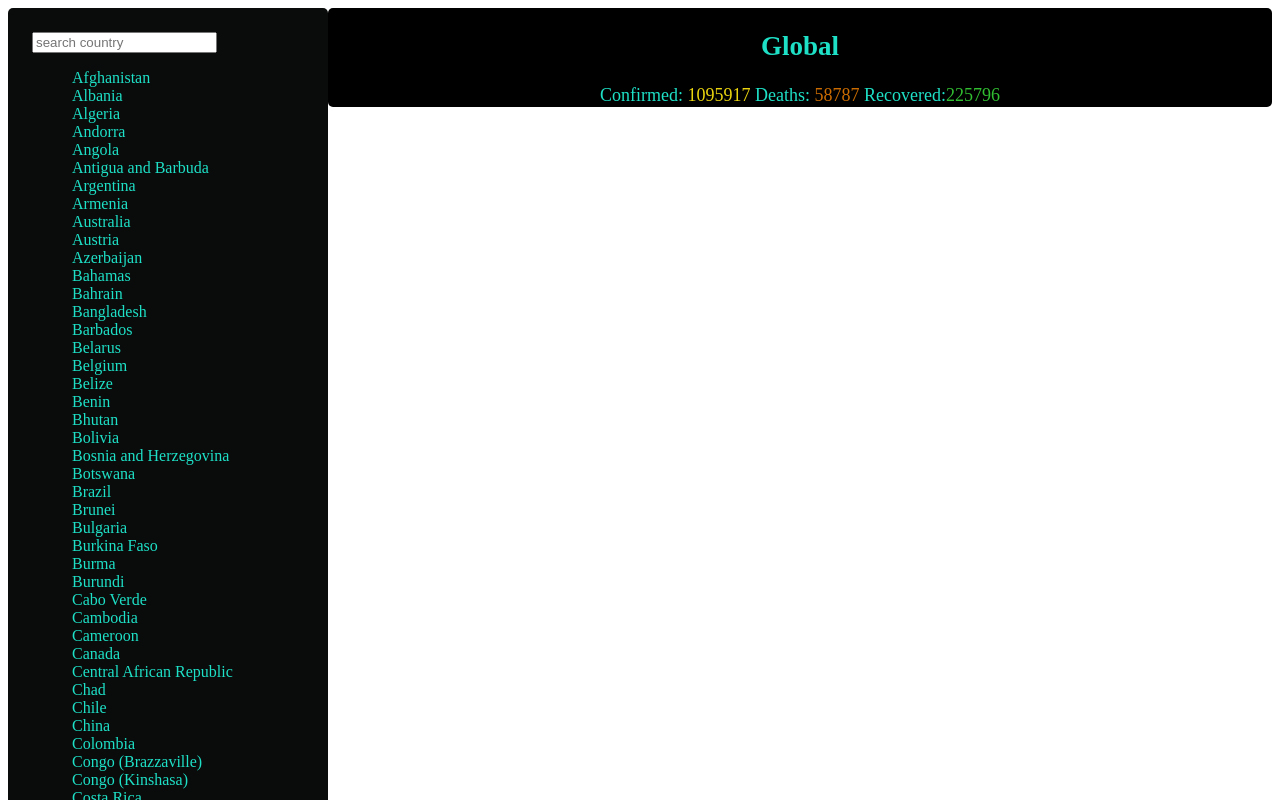
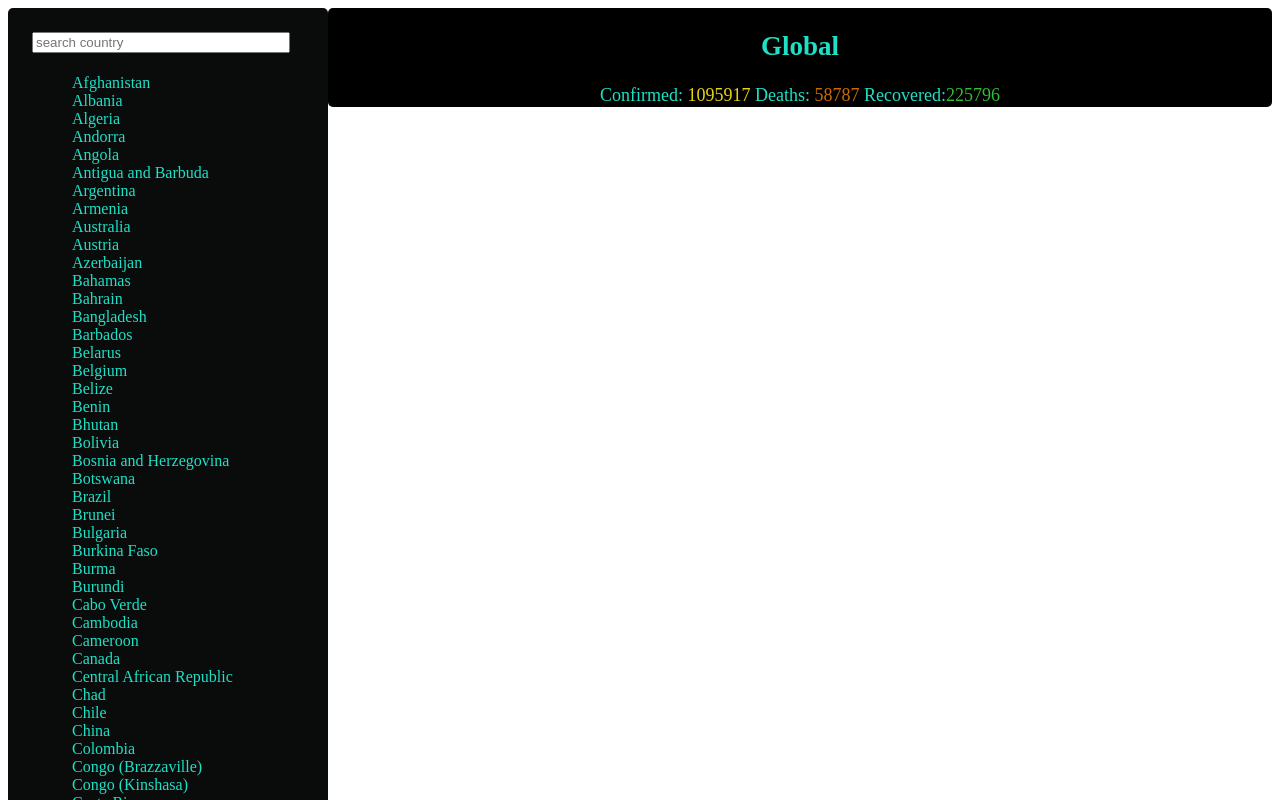
Before and after one commit to supriyaKrishnamurthy/covidTest, an Angular app: page / in a window 1280 px wide. Shown: the top 800 px of the page. Built offline with nearby package versions, Linux system fonts and the light colour scheme.

Commit message:
Removed scrolling for entire countryTab div and retained it only for countries div.So now while scrolling the search box remains intact,else previously even it would get scrolled

```diff
--- a/src/app/country-list/country-list.component.css
+++ b/src/app/country-list/country-list.component.css
@@ -1,6 +1,6 @@
 .countryTab{
     width:40vh;
-    padding: 24px 24px 0 24px;
+    padding: 24px 0 0 24px;
     box-sizing: border-box;
     background-color: rgb(10, 12, 12);
     float:left;
@@ -8,11 +8,13 @@
     flex-direction: column;
     max-height: 100vh;
     min-height: 100vh;
-    overflow:hidden;
-    overflow-y:scroll;
     border-radius: 5px;
 }
 
+.countries{
+    overflow:hidden;
+    overflow-y:scroll;
+}
 .countryList{
     list-style-type: none;
 }
@@ -20,6 +22,14 @@
 .area{
      color:#1ee0c6;
      font-size: medium;
+}
+
+.search{
+    padding-bottom: 5px;
+}
+
+.search input{
+ width: 250px;
 }
 
 .displayStat{
--- a/src/app/country-list/country-list.component.html
+++ b/src/app/country-list/country-list.component.html
@@ -3,6 +3,7 @@
     <div class="search">
        <input type="text" placeholder="search country" name="search" [(ngModel)]="searchInput" (ngModelChange)='searchByCountry()'>
     </div>
+ <div class="countries">
     <div class="list">
         <ul>
             <li *ngFor="let country of covidData | keyvalue" class="countryList">
@@ -11,6 +12,7 @@
         </ul>
 
     </div>
+</div>
 </div>
 <div class="displayStat">
     <div class="selectedCountry">
```
